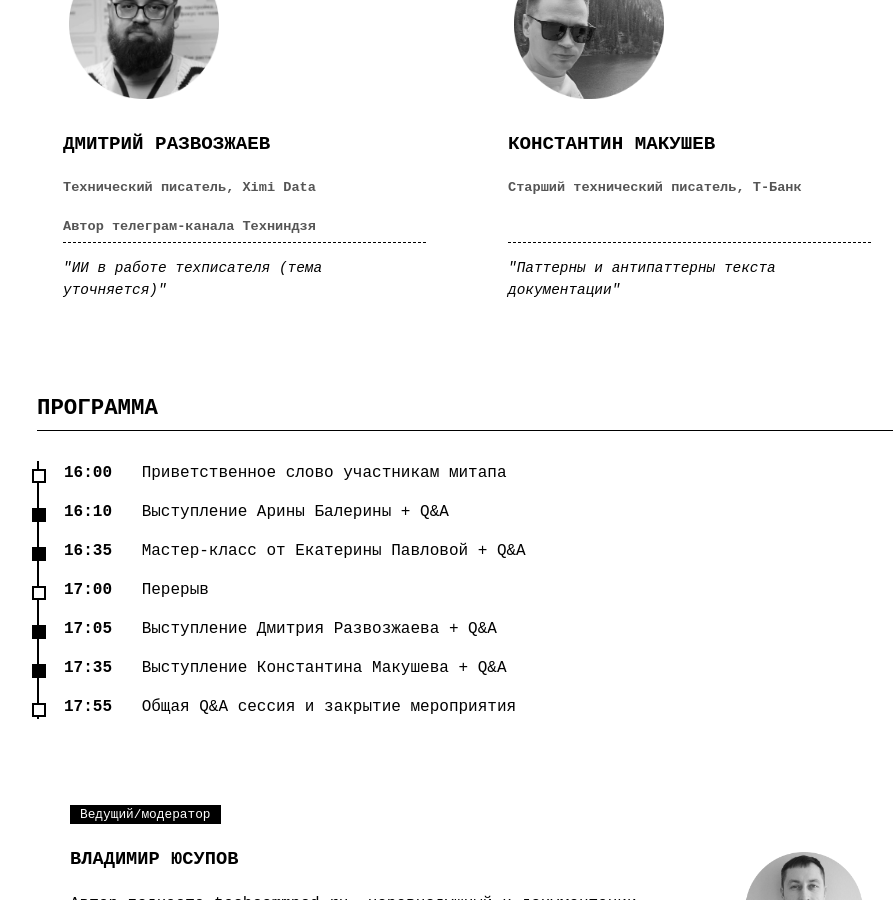
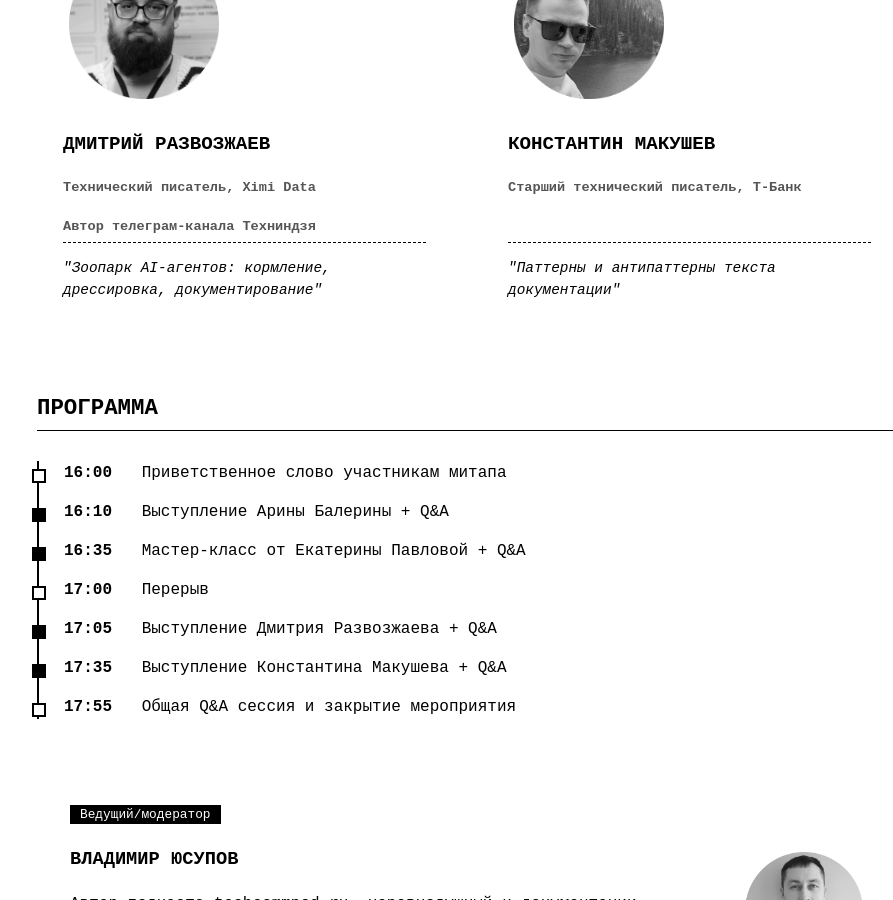
Before and after one commit to techwritex/techcommpod, a Jekyll site: the page built from meetup.md, in a window 1280 px wide and 900 px high, scrolled down 1328 px. Shown: the whole window, without its empty margins (173-1066 px from the left). Built offline with Jekyll 4.4.1, drawn with Linux system fonts in a browser that asks for light colours.

Commit message:
meetup page topics update

```diff
--- a/_layouts/meetup.html
+++ b/_layouts/meetup.html
@@ -574,7 +574,7 @@
                     <h3>ДМИТРИЙ РАЗВОЗЖАЕВ</h3>
                     <p class="role">Технический писатель, Ximi Data</p>
                     <p class="role">Автор телеграм-канала Техниндзя</p>
-                    <p class="topic">"ИИ в работе техписателя (тема уточняется)"</p>
+                    <p class="topic">"Зоопарк AI-агентов: кормление, дрессировка, документирование"</p>
                 </div>
 
                 <div class="speaker-card" data-id="04">
```
